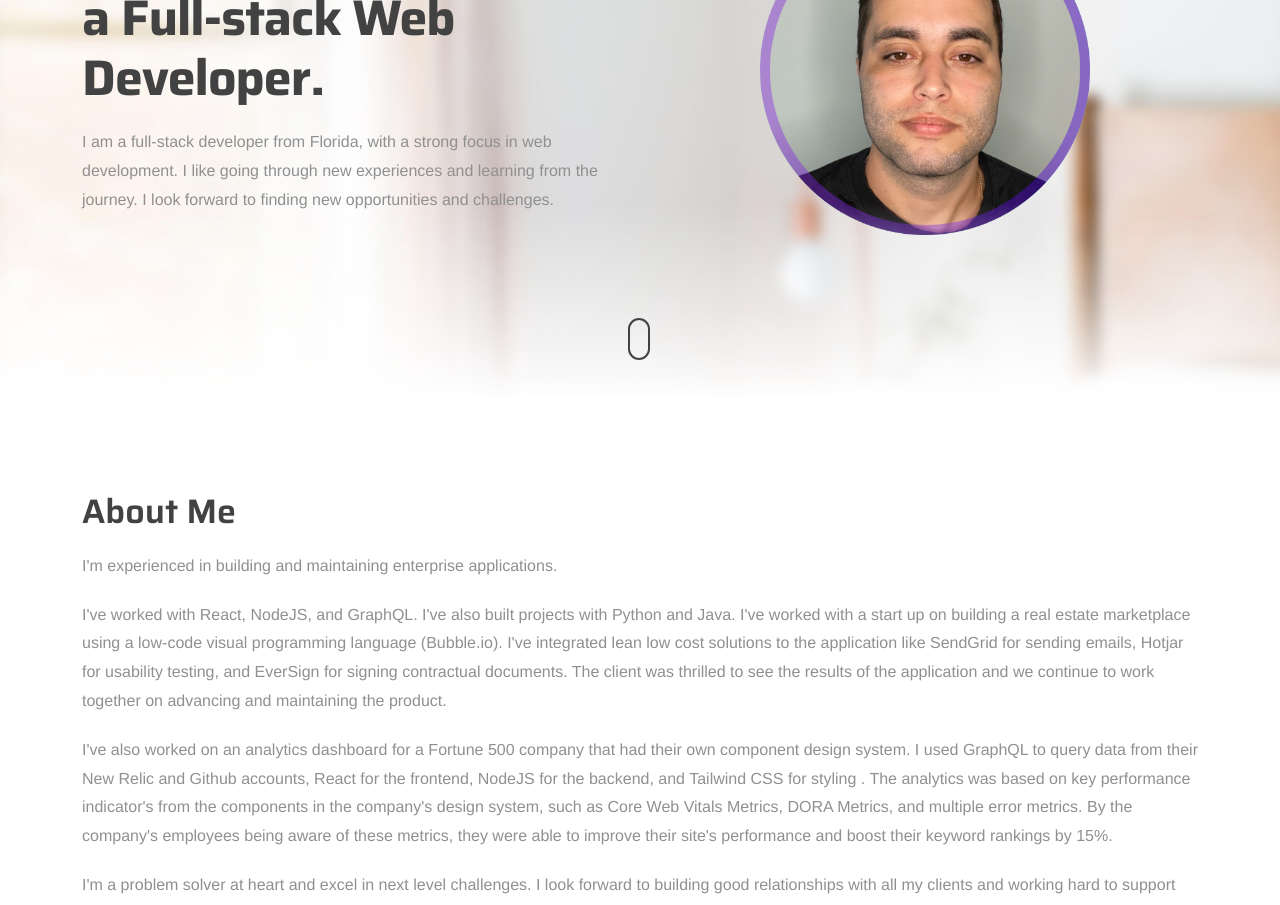
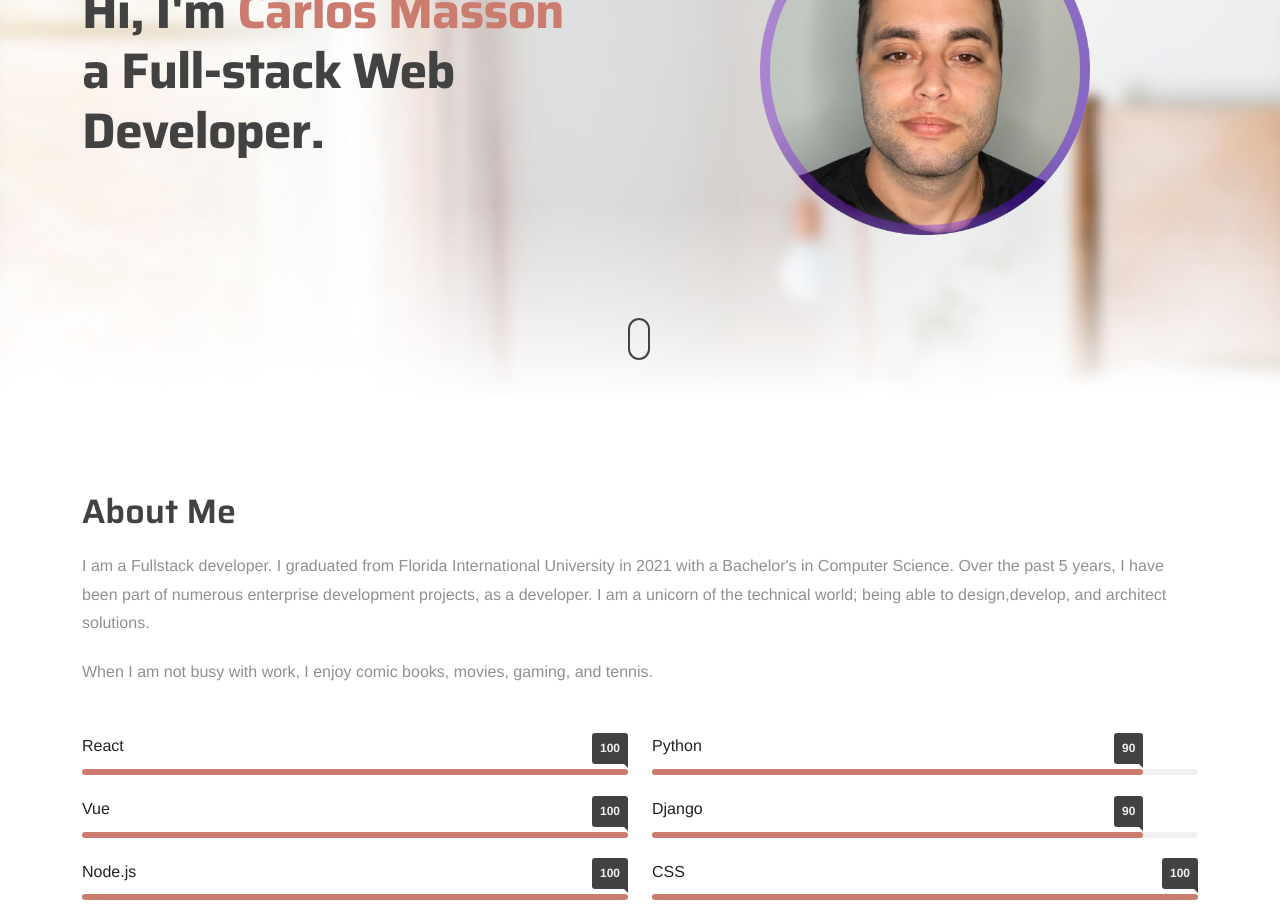
Before and after one commit to 1cmasson/portfolio-app, a React (Create React App) app: page / in a window 1280 px wide. Shown: the part 260-1165 px from the top of the page. Built offline with nearby package versions, Linux system fonts and the light colour scheme.

Commit message:
updated overview

```diff
--- a/src/Components/FloatText.js
+++ b/src/Components/FloatText.js
@@ -10,7 +10,7 @@ function FloatText() {
           <i className="fa fa-linkedin fa-lg" />
         </a>
         <a
-          href="https://github.com/carninojo15"
+          href="https://github.com/1cmasson"
           target="_blank"
           rel="noreferrer"
         >
--- a/src/Components/Footer/Footer.js
+++ b/src/Components/Footer/Footer.js
@@ -23,7 +23,7 @@ function Footer() {
                 <i className="fa fa-linkedin fa-lg" />
               </a>
               <a
-                href="https://github.com/carninojo15"
+                href="https://github.com/1cmasson"
                 target="_blank"
                 rel="noreferrer"
               >
--- a/src/Components/Sections/About.js
+++ b/src/Components/Sections/About.js
@@ -13,10 +13,8 @@ function About() {
         <div className="row">
           <ScrollAnimate className="col-md-12">
             <h2>About Me</h2>
-            <p>I'm experienced in building and maintaining enterprise applications.</p>
-            <p>I've worked with React, NodeJS, and GraphQL. I've also built projects with Python and Java. I've worked with a start up on building a real estate marketplace using a low-code visual programming language (Bubble.io). I've integrated lean low cost solutions to the application like SendGrid for sending emails, Hotjar for usability testing, and EverSign for signing contractual documents. The client was thrilled to see the results of the application and we continue to work together on advancing and maintaining the product.</p>
-            <p>I've also worked on an analytics dashboard for a Fortune 500 company that had their own component design system. I used GraphQL to query data from their New Relic and Github accounts, React for the frontend, NodeJS for the backend, and Tailwind CSS for styling . The analytics was based on key performance indicator's from the components in the company's design system, such as Core Web Vitals Metrics, DORA Metrics, and multiple error metrics. By the company's employees being aware of these metrics, they were able to improve their site's performance and boost their keyword rankings by 15%.</p>
-            <p>I'm a problem solver at heart and excel in next level challenges. I look forward to building good relationships with all my clients and working hard to support their needs.</p>
+            <p>I am a  Fullstack developer. I graduated from Florida International University in 2021 with a Bachelor's in Computer Science. Over the past 5 years, I have been part of numerous enterprise development projects, as a developer. I am a unicorn of the technical world; being able to design,develop, and architect solutions.</p>
+            <p>When I am not busy with work, I enjoy comic books, movies, gaming, and tennis.</p>
           </ScrollAnimate>
           <ScrollAnimate
             className="col-md-6"
--- a/src/Components/Sections/Hero.js
+++ b/src/Components/Sections/Hero.js
@@ -24,15 +24,6 @@ function Hero() {
               }}
             >
               Hi, I'm <span className="id-color-2">Carlos Masson</span><br />a Full-stack Web Developer.
-            </ScrollAnimate>
-            <ScrollAnimate
-              as="p"
-              animate="animate__fadeInUp"
-              style={{
-                animationDelay: '0.6s'
-              }}
-            >
-              I am a full-stack developer from Florida, with a strong focus in web development. I like going through new experiences and learning from the journey. I look forward to finding new opportunities and challenges.
             </ScrollAnimate>
             <div className="spacer-10"></div>
             {/* <ScrollAnimate
--- a/src/Components/Sections/Resume.js
+++ b/src/Components/Sections/Resume.js
@@ -16,15 +16,22 @@ function Resume() {
               <h3 className="s_border">Experiences</h3>
               <ul className="d_timeline">
                 <li className="d_timeline-item">
-                  <h3 className="d_timeline-title">2021 - now</h3>
+                  <h3 className="d_timeline-title">Oct 2022 - now</h3>
+                  <div className="d_timeline-text">
+                    <span className="d_title">Software Engineer II</span>
+                    <span className="d_company">The Home Depot</span>
+                    <ul>
+                      <li>Skills: React.js · JavaScript · GraphQL</li>
+                    </ul>
+                  </div>
+                </li>
+                <li className="d_timeline-item">
+                  <h3 className="d_timeline-title">Aug 2016 - Oct 2022</h3>
                   <div className="d_timeline-text">
                     <span className="d_title">Software Engineer</span>
                     <span className="d_company">The Home Depot</span>
                     <ul>
-                      <li>Managed web development projects from conceptual design to deployment following an agile development process.</li>
-                      <li>Worked with UX Designers to build a standardized UI component library for homedepot.com that are complaint to Web Content Accessibility Guidelines (WCAG).</li>
-                      <li>Worked with a team of developers to build a CI/CD platform for faster deployment and better maintenance of online web pages. </li>
-                      <li>Created documentation for understanding the applications that my team built and maintains.</li>
+                      <li>Skills: React.js · Node.js · JavaScript · MongoDB</li>
                     </ul>
                   </div>
                 </li>
--- a/src/utiles/skillset.json
+++ b/src/utiles/skillset.json
@@ -5,7 +5,7 @@
   },
   {
     "lbl": "Vue",
-    "v": 90
+    "v": 100
   },
   {
     "lbl": "Node.js",
@@ -25,7 +25,23 @@
   },
   {
     "lbl": "Express",
-    "v": 80
+    "v": 90
+  },
+  {
+    "lbl": "PHP",
+    "v": 90
+  },
+  {
+    "lbl": "Laravel",
+    "v": 90
+  },
+  {
+    "lbl": "Python",
+    "v": 90
+  },
+  {
+    "lbl": "Django",
+    "v": 90
   },
   {
     "lbl": "CSS",
@@ -37,15 +53,15 @@
   },
   {
     "lbl": "Software Architecture & Design",
-    "v": 90
+    "v": 100
   },
   {
     "lbl": "API Integration",
-    "v": 90
+    "v": 100
   },
   {
     "lbl": "Database Architecture",
-    "v": 80
+    "v": 90
   },
   {
     "lbl": "UX & UI",
@@ -53,6 +69,6 @@
   },
   {
     "lbl": "Agile Methodology",
-    "v": 80
+    "v": 90
   }
 ]
```
